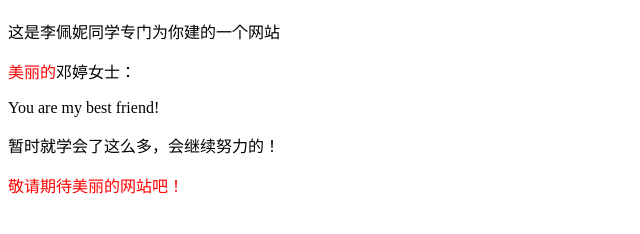
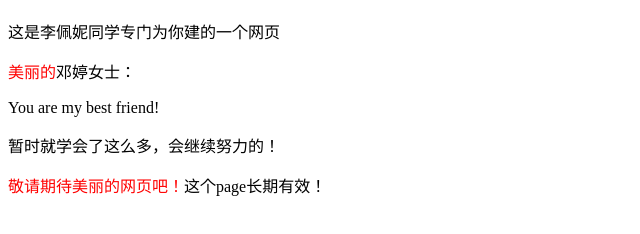
Before and after one commit to CHN-song/fantastic-journey, a plain HTML site: page index.html in a window 1280 px wide. Shown: the part 70-304 px from the top of the page, without its empty margins (0-640 px from the left). Drawn offline with Linux system fonts and the light colour scheme.

Commit message:
Add files via upload

```diff
--- a/index.html
+++ b/index.html
@@ -7,10 +7,10 @@
     </head>
     <body>
         <h1>欢迎邓婷来到Github</h1>
-        <p>这是李佩妮同学专门为你建的一个网站</p>
+        <p>这是李佩妮同学专门为你建的一个网页</p>
         <p><font color="red" size="3">美丽的</font>邓婷女士：</p>
         <p>You are my best friend!</p>
         <p>暂时就学会了这么多，会继续努力的！</p>
-        <p><font color="red">敬请期待美丽的网站吧！</font></p>
+        <p><font color="red">敬请期待美丽的网页吧！</font>这个page长期有效！</p>
     </body>
 </html>
```
